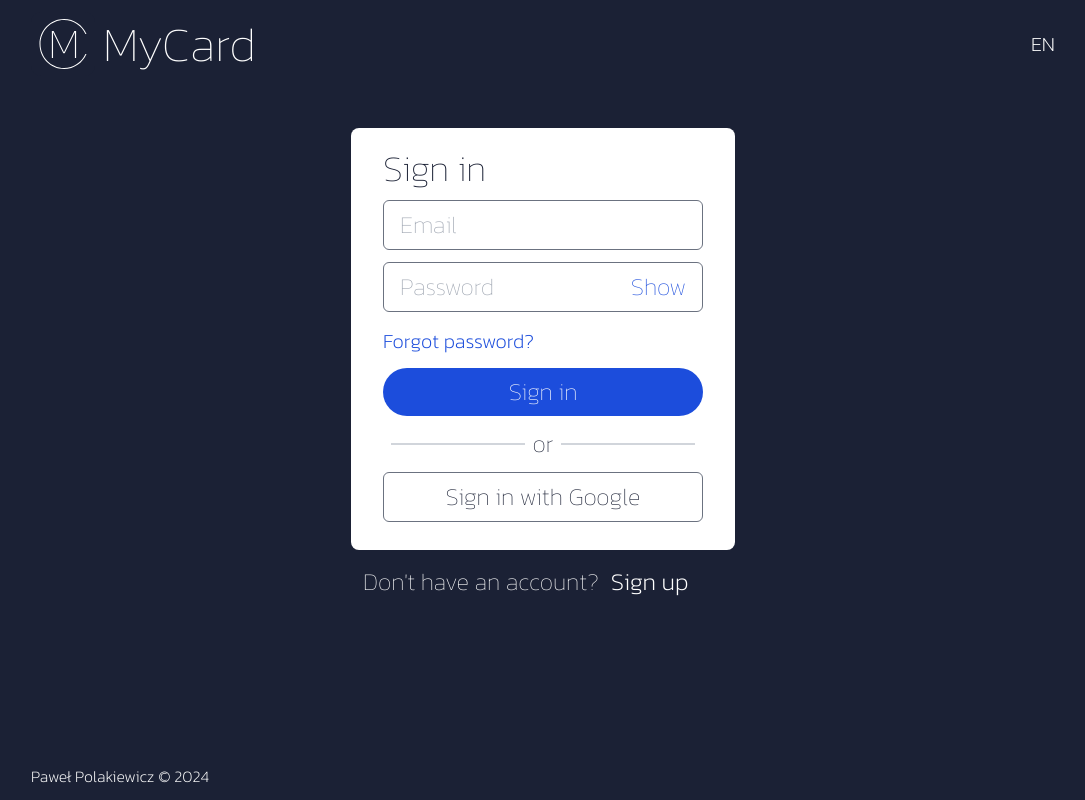
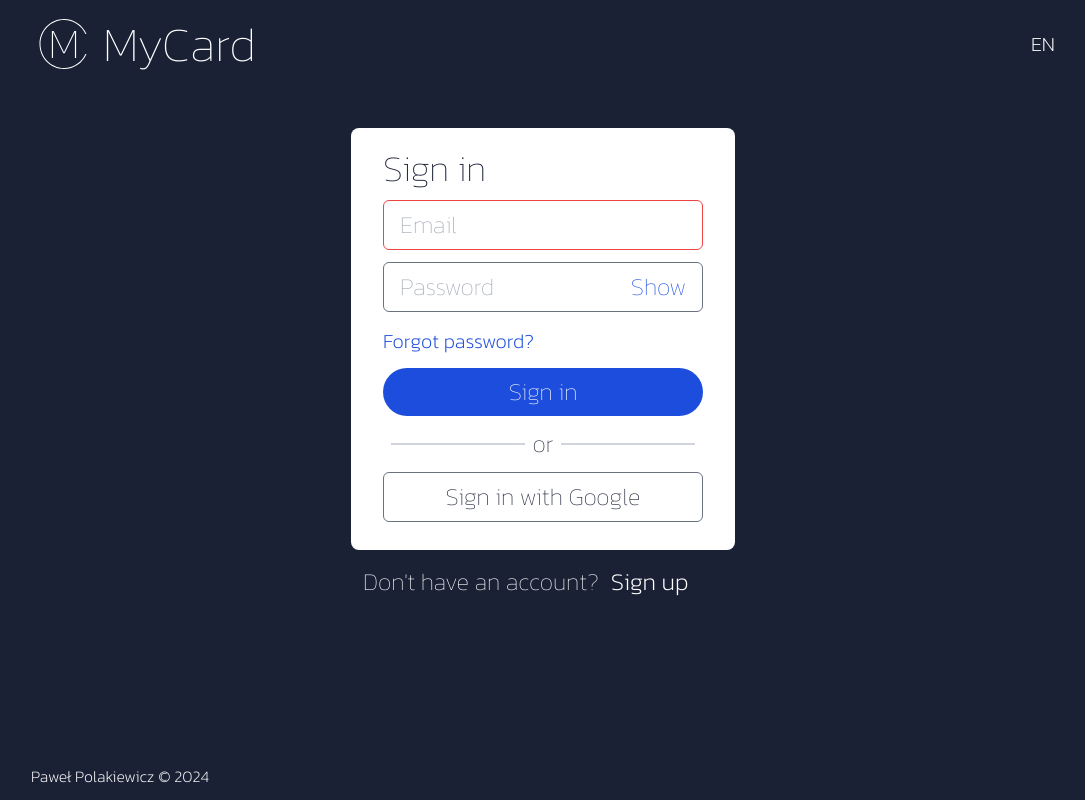
Before and after one commit to AtroxEGO/my-card-frontend, an Angular app: page /sign-in in a window 1280 px wide. Shown: the whole page, without its empty margins (97-1182 px from the left). Built offline with nearby package versions, Linux system fonts and the light colour scheme.

Commit message:
Refactor input validation and add form controls

```diff
--- a/src/app/shared/divider/divider.component.html
+++ b/src/app/shared/divider/divider.component.html
@@ -1,5 +1,7 @@
 <div class="flex items-center">
   <div class="m-2 h-0 w-full border border-gray-300"></div>
-  {{ value }}
-  <div class="m-2 h-0 w-full border border-gray-300"></div>
+  @if (value) {
+    {{ value }}
+    <div class="m-2 h-0 w-full border border-gray-300"></div>
+  }
 </div>
--- a/src/app/shared/divider/divider.component.ts
+++ b/src/app/shared/divider/divider.component.ts
@@ -7,5 +7,5 @@ import { Component, Input } from '@angular/core';
   templateUrl: './divider.component.html',
 })
 export class DividerComponent {
-  @Input({ required: true }) value!: string;
+  @Input() value!: string;
 }
--- a/src/app/shared/forms/custom-input/custom-input.component.html
+++ b/src/app/shared/forms/custom-input/custom-input.component.html
@@ -1,7 +1,13 @@
 <input
-  class="w-full rounded-md border border-gray-500 px-4 py-2 focus-visible:outline-none"
+  class="w-full rounded-md border {{
+    borderColor
+  }} px-4 py-2 focus-visible:outline-none"
   type="text"
   name="{{ name }}"
   id="{{ id }}"
+  [formControl]="control"
   placeholder="{{ placeholder }}"
 />
+@if (control.getError("required") && (control.dirty || control.touched)) {
+  <div>Must be here!</div>
+}
--- a/src/app/shared/forms/custom-input/custom-input.component.ts
+++ b/src/app/shared/forms/custom-input/custom-input.component.ts
@@ -1,13 +1,19 @@
 import { Component, Input } from '@angular/core';
+import { FormControl, ReactiveFormsModule } from '@angular/forms';
 
 @Component({
   selector: 'app-custom-input',
   standalone: true,
-  imports: [],
+  imports: [ReactiveFormsModule],
   templateUrl: './custom-input.component.html',
 })
 export class CustomInputComponent {
-  @Input({ required: true }) name!: string;
-  @Input({ required: true }) id!: string;
-  @Input({ required: true }) placeholder!: string;
+  @Input({ required: true }) name: string = '';
+  @Input({ required: true }) id: string = '';
+  @Input({ required: true }) placeholder: string = '';
+  @Input({ required: true }) control: FormControl = new FormControl('');
+
+  get borderColor() {
+    return this.control.errors ? 'border-red-500' : 'border-gray-500';
+  }
 }
--- a/src/app/shared/forms/custom-password-input/custom-password-input.component.html
+++ b/src/app/shared/forms/custom-password-input/custom-password-input.component.html
@@ -7,6 +7,7 @@
     name="{{ name }}"
     id="{{ id }}"
     placeholder="{{ placeholder }}"
+    [formControl]="control"
   />
   <span
     class="cursor-pointer select-none text-primary"
--- a/src/app/shared/forms/custom-password-input/custom-password-input.component.ts
+++ b/src/app/shared/forms/custom-password-input/custom-password-input.component.ts
@@ -1,15 +1,17 @@
 import { Component, Input } from '@angular/core';
+import { FormControl, ReactiveFormsModule } from '@angular/forms';
 
 @Component({
   selector: 'app-custom-password-input',
   standalone: true,
-  imports: [],
+  imports: [ReactiveFormsModule],
   templateUrl: './custom-password-input.component.html',
 })
 export class CustomPasswordInputComponent {
   @Input({ required: true }) name!: string;
   @Input({ required: true }) id!: string;
   @Input({ required: true }) placeholder!: string;
+  @Input({ required: true }) control: FormControl = new FormControl('');
   isShown = false;
 
   get inputType() {
--- a/src/app/sign-in-page/sign-in-form/sign-in-form.component.html
+++ b/src/app/sign-in-page/sign-in-form/sign-in-form.component.html
@@ -1,23 +1,34 @@
 <div class="flex flex-col gap-3 rounded-lg bg-white px-8 pb-7 pt-5">
   <h1 class="text-4xl">Sign in</h1>
+  <form
+    [formGroup]="signInForm"
+    class="flex flex-col gap-3"
+    (ngSubmit)="onSubmit()"
+  >
     <app-custom-input
       id="email-input"
       name="email"
       placeholder="Email"
-  ></app-custom-input>
+      [control]="getControl('email')"
+    />
     <app-custom-password-input
       name="password"
       placeholder="Password"
       id="password-input"
-  ></app-custom-password-input>
+      [control]="getControl('password')"
+    />
     <div>
       <button class="text-xl font-extralight text-primary">
         Forgot password?
       </button>
     </div>
-  <button class="rounded-full bg-primary py-2 text-white hover:bg-blue-800">
+    <button
+      type="submit"
+      class="rounded-full bg-primary py-2 text-white hover:bg-blue-800"
+    >
       Sign in
     </button>
+  </form>
   <app-divider value="or" />
   <button class="rounded-md border border-gray-500 py-2">
     Sign in with Google
--- a/src/app/sign-in-page/sign-in-form/sign-in-form.component.ts
+++ b/src/app/sign-in-page/sign-in-form/sign-in-form.component.ts
@@ -1,7 +1,14 @@
-import { Component } from '@angular/core';
+import { Component, OnInit } from '@angular/core';
 import { DividerComponent } from '../../shared/divider/divider.component';
 import { CustomPasswordInputComponent } from '../../shared/forms/custom-password-input/custom-password-input.component';
 import { CustomInputComponent } from '../../shared/forms/custom-input/custom-input.component';
+import {
+  FormBuilder,
+  FormControl,
+  FormGroup,
+  ReactiveFormsModule,
+  Validators,
+} from '@angular/forms';
 
 @Component({
   selector: 'app-sign-in-form',
@@ -11,6 +18,24 @@ import { CustomInputComponent } from '../../shared/forms/custom-input/custom-inp
     DividerComponent,
     CustomPasswordInputComponent,
     CustomInputComponent,
+    ReactiveFormsModule,
   ],
 })
-export class SignInFormComponent {}
+export class SignInFormComponent {
+  constructor(private fb: FormBuilder) {}
+
+  signInForm = this.fb.group({
+    email: ['', Validators.required, Validators.email],
+    password: [''],
+  });
+
+  onSubmit() {
+    console.log(this.signInForm.value);
+    console.log(this.signInForm.errors);
+    console.log(this.getControl('email').errors);
+  }
+
+  getControl(name: string) {
+    return this.signInForm.get(name) as FormControl;
+  }
+}
--- a/src/app/sign-up-page/sign-up-page.component.html
+++ b/src/app/sign-up-page/sign-up-page.component.html
@@ -4,7 +4,7 @@
   <div class="flex w-1/4 min-w-96 flex-col gap-4">
     <div class="flex flex-col gap-3 rounded-lg bg-white px-8 pb-7 pt-5">
       <h1 class="text-4xl">Sign up</h1>
-      <app-custom-input id="email-input" name="email" placeholder="Email" />
+      <!-- <app-custom-input id="email-input" name="email" placeholder="Email" />
       <app-custom-password-input
         name="password"
         placeholder="Password"
@@ -14,7 +14,7 @@
         name="confirm"
         placeholder="Confirm password"
         id="confirm-input"
-      />
+      /> -->
       <button class="rounded-full bg-primary py-2 text-white hover:bg-blue-800">
         Sign up
       </button>
```
Also changed, not shown: src/app/app.component.ts (+7 -1 lines). Lines whose indentation alone changed are shown as unchanged.
